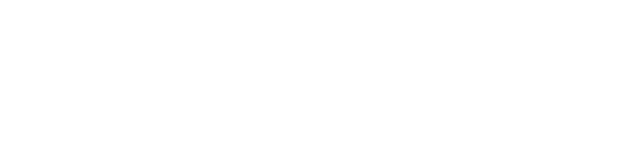
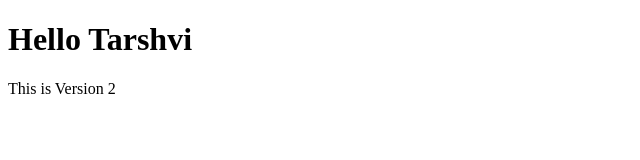
Before and after one commit to tarshvi-source/myrepo, a plain HTML site: page index.html in a window 1280 px wide. Shown: the whole page, without its empty margins (0-640 px from the left). Drawn offline with Linux system fonts and the light colour scheme.

Commit message:
V2 of index.html

```diff
--- a/index.html
+++ b/index.html
@@ -6,6 +6,7 @@
     <title>Document</title>
 </head>
 <body>
-
+    <h1>Hello Tarshvi</h1>
+    <P>This is Version 2</P>
 </body>
 </html>
```
